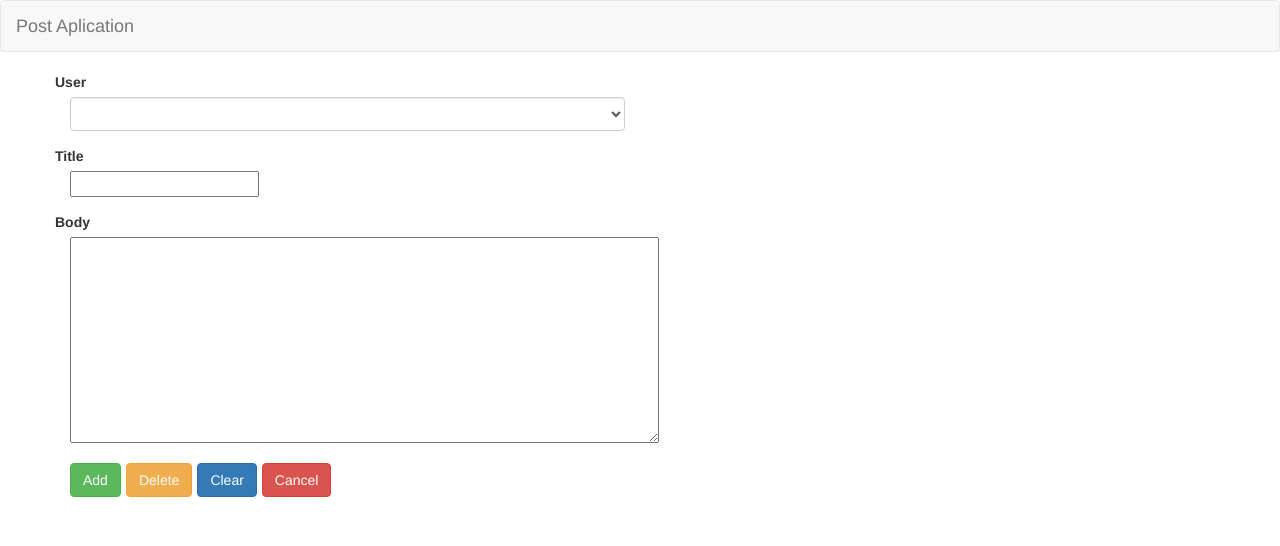
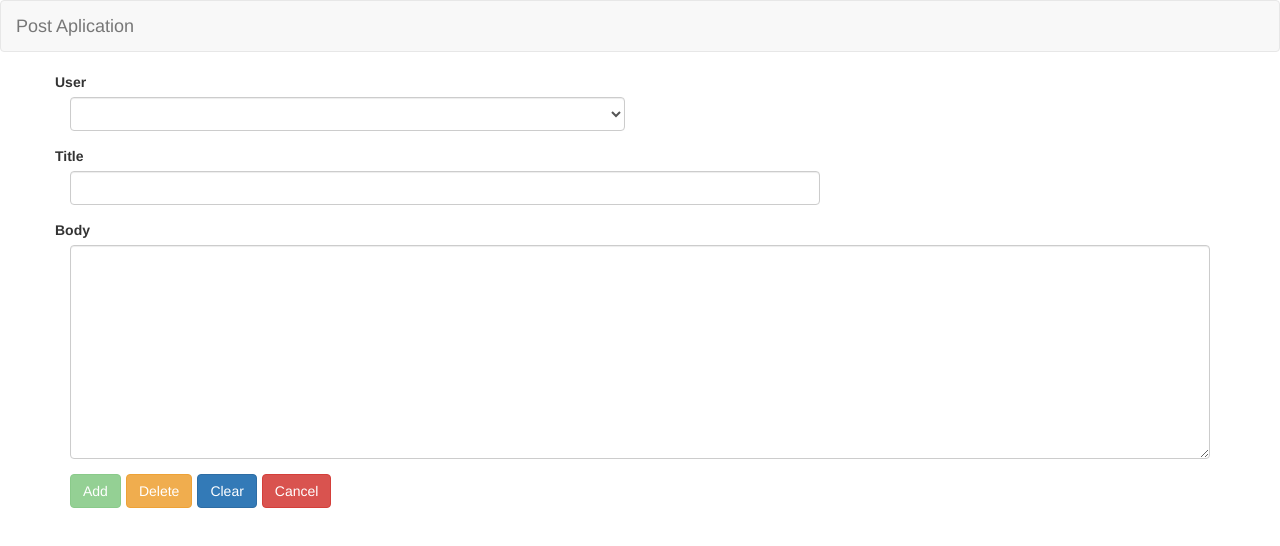
Before and after one commit to Dojelin/first-test-app, an Angular app: page /posts in a window 1280 px wide. Both pictures are taken after a click on the button "New Post". Shown: the top 546 px of the page. Built offline with nearby package versions, Linux system fonts and the light colour scheme.

Commit message:
add validations and fix update form

```diff
--- a/src/app/app.component.html
+++ b/src/app/app.component.html
@@ -3,7 +3,6 @@
   <div class="row">
     <div class="col-md-12">
       <router-outlet></router-outlet>
-      <!-- <app-post></app-post> -->
     </div>
   </div>
 </div>
--- a/src/app/post/edit-post/edit-post.component.css
+++ b/src/app/post/edit-post/edit-post.component.css
@@ -0,0 +1,5 @@
+input.ng-invalid.ng-touched,
+textarea.ng-invalid.ng-touched,
+select.ng-invalid.ng-touched {
+  border: 1px solid red;
+}
--- a/src/app/post/edit-post/edit-post.component.html
+++ b/src/app/post/edit-post/edit-post.component.html
@@ -6,7 +6,12 @@
       </div>
       <div class="row">
         <div class="col-sm-6 form-group">
-          <select id="user" class="form-control" formControlName="user">
+          <select
+            id="user"
+            class="form-control"
+            formControlName="user"
+            required
+          >
             <option *ngFor="let user of allUsers" [value]="user.id">{{
               user.name
             }}</option>
@@ -21,9 +26,27 @@
           <input
             type="text"
             id="title"
-            class="form-comtrol"
+            class="form-control"
             formControlName="title"
+            required
           />
+          <div
+            *ngIf="
+              postForm.controls.title.invalid &&
+              (postForm.controls.title.dirty || postForm.controls.title.touched)
+            "
+            class="alert alert-danger"
+          >
+            <div *ngIf="postForm.controls.title.errors.required">
+              Title is required.
+            </div>
+            <div *ngIf="postForm.controls.title.errors.minlength">
+              Title must be at least 10 characters long.
+            </div>
+            <div *ngIf="postForm.controls.title.errors.maxlength">
+              Title cannot be more than 100 characters long.
+            </div>
+          </div>
         </div>
       </div>
       <div class="row">
@@ -35,20 +58,28 @@
             id="body"
             cols="70"
             rows="10"
+            class="form-control"
             formControlName="body"
+            required
           ></textarea>
         </div>
       </div>
 
       <div class="row">
         <div class="col-xs-12 btn-toolbar">
-          <button class="btn btn-success" type="submit">
+          <button
+            class="btn btn-success"
+            type="submit"
+            [disabled]="!postForm.valid"
+          >
             {{ editMode ? "Update" : " Add" }}
           </button>
           <button class="btn btn-warning" type="button" (click)="onDelete()">
             Delete
           </button>
-          <button class="btn btn-primary" type="button">Clear</button>
+          <button class="btn btn-primary" type="button" (click)="onClear()">
+            Clear
+          </button>
           <button class="btn btn-danger" type="button" (click)="onCancel()">
             Cancel
           </button>
--- a/src/app/post/edit-post/edit-post.component.ts
+++ b/src/app/post/edit-post/edit-post.component.ts
@@ -1,5 +1,5 @@
 import { Component, OnInit } from "@angular/core";
-import { NgForm, FormGroup, FormControl } from "@angular/forms";
+import { FormGroup, FormControl, Validators } from "@angular/forms";
 import { Post } from "../post.model";
 import { UserService } from "../user.service";
 import { User } from "../user.model";
@@ -28,7 +28,7 @@ export class EditPostComponent implements OnInit {
     this.allUsers = this.userService.getUsers();
 
     this.route.params.subscribe((params: Params) => {
-      this.id = params["id"];
+      this.id = Number(params["id"]);
       this.editMode = params["id"] != "new";
       this.initForm();
     });
@@ -49,16 +49,20 @@ export class EditPostComponent implements OnInit {
       this.postService.addPost(newPost);
     }
 
-    console.log(this.postService.getPost());
     this.onCancel();
   }
 
   onDelete() {
     this.postService.deletePost(this.id);
+    this.onCancel();
   }
 
   onCancel() {
     this.router.navigate(["/posts"]);
+  }
+
+  onClear() {
+    this.postForm.reset();
   }
 
   private initForm() {
@@ -75,9 +79,13 @@ export class EditPostComponent implements OnInit {
     }
 
     this.postForm = new FormGroup({
-      title: new FormControl(postTitle),
-      body: new FormControl(postBody),
-      user: new FormControl(postUserId)
+      title: new FormControl(postTitle, [
+        Validators.required,
+        Validators.minLength(5),
+        Validators.maxLength(100)
+      ]),
+      body: new FormControl(postBody, Validators.required),
+      user: new FormControl(postUserId, Validators.required)
     });
   }
 }
--- a/src/app/post/post.service.ts
+++ b/src/app/post/post.service.ts
@@ -27,6 +27,7 @@ export class PostService {
   }
 
   addPost(post: Post) {
+    this.posts.push(post);
     this.postChanged.next(this.posts.slice());
   }
 
@@ -36,7 +37,8 @@ export class PostService {
     this.postChanged.next(this.posts.slice());
   }
 
-  deletePost(index: number) {
+  deletePost(id: number) {
+    const index = this.posts.indexOf(this.getPostById(id));
     this.posts.splice(index, 1);
     this.postChanged.next(this.posts.slice());
   }
```
